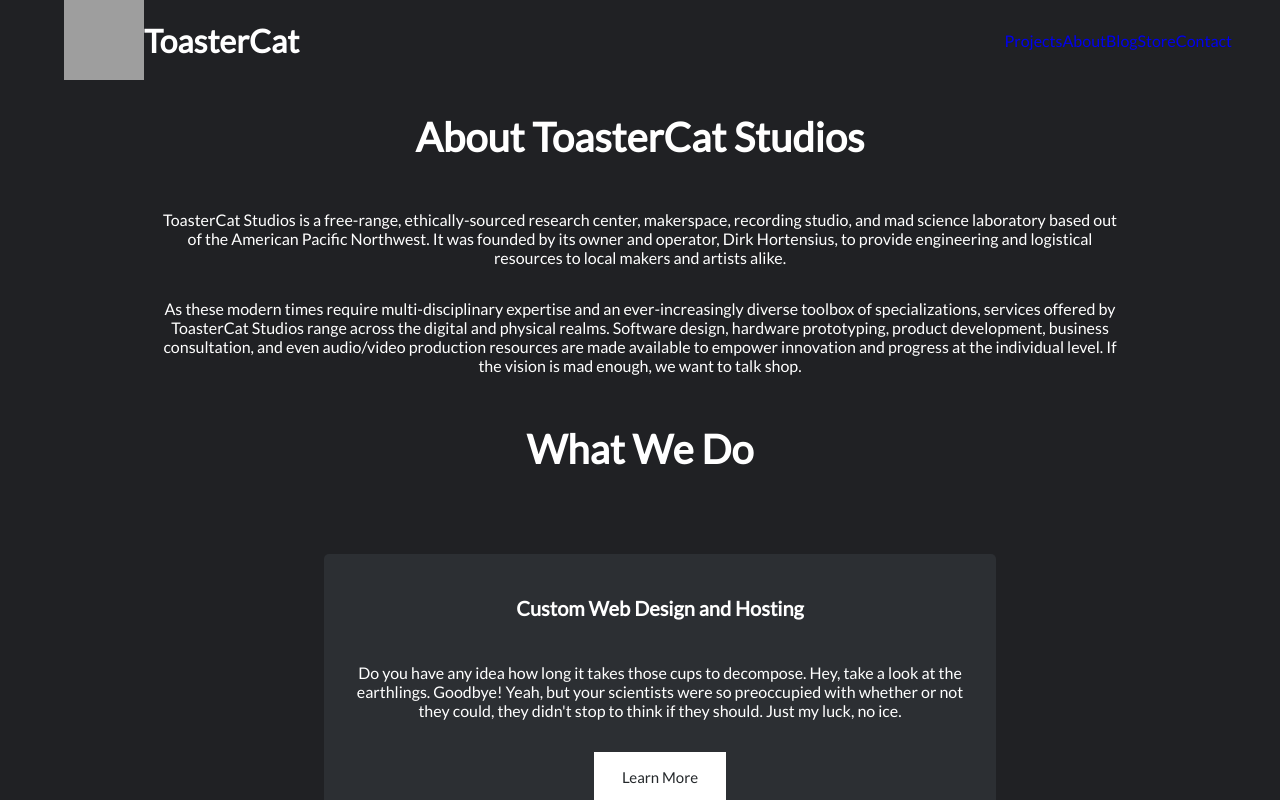
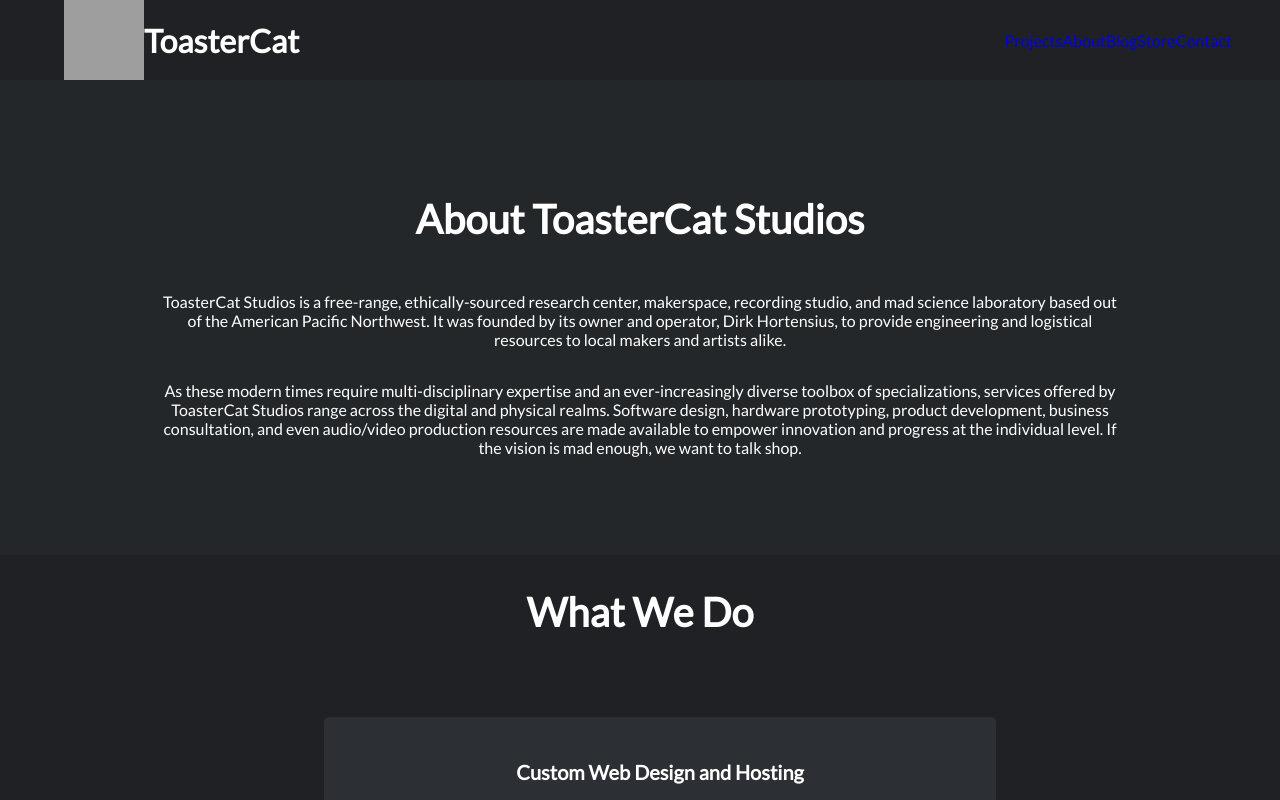
Before and after one commit to ToasterCat/tc-portfolio-site, a React (Create React App) app: page /about in a window 1280 px wide. Shown: the top 800 px of the page. Built offline with nearby package versions, Linux system fonts and the light colour scheme; grey boxes are pictures that could not be loaded.

Commit message:
Fixed about colors and removed footer component

```diff
--- a/src/index.scss
+++ b/src/index.scss
@@ -19,6 +19,11 @@ body {
 }
 
 footer {
+  height: 50px;
+  display: flex;
+  flex-direction: row;
+  justify-content: center;
+  align-items: center;
   flex-shrink: 0;
   font-size: 10px;
   padding: 20px 0px;
--- a/src/routes/About/About.scss
+++ b/src/routes/About/About.scss
@@ -6,7 +6,8 @@
     flex-direction: column;
     align-items: center;
     justify-content: center;
-    padding: 0rem 1rem;
+    background-color: base.$color-almost-black;
+    padding: 1rem;
 
     h2 {
       font-size: base.$mobile-large-heading;
@@ -76,6 +77,8 @@
     flex-direction: column;
     align-items: center;
     justify-content: center;
+    height: 475px;
+    background-color: base.$color-almost-black;
 
     h2 {
       font-size: base.$large-heading;
```
Also changed, not shown: src/components/Footer/Footer.scss (deleted, +0 -7 lines).
